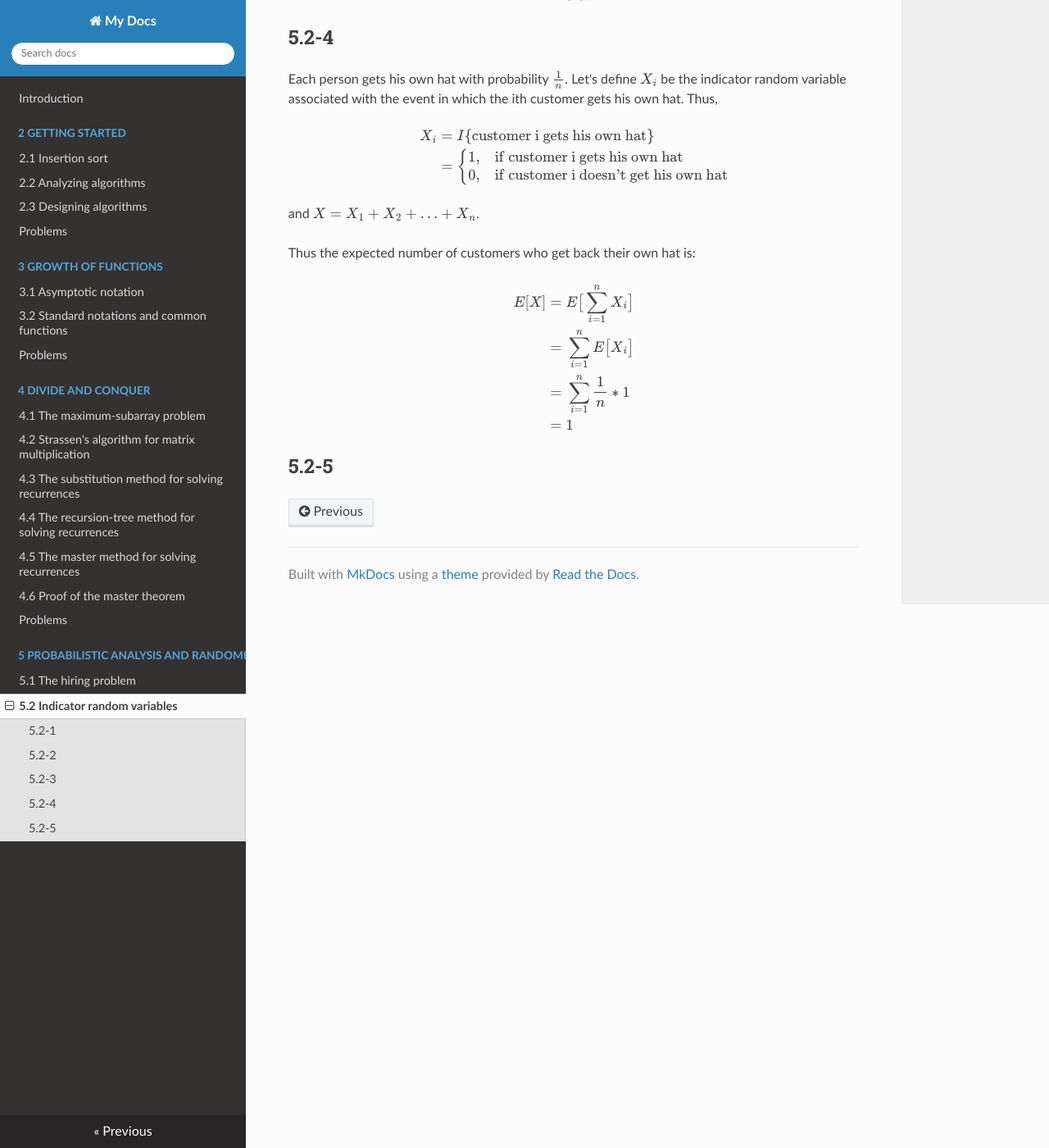
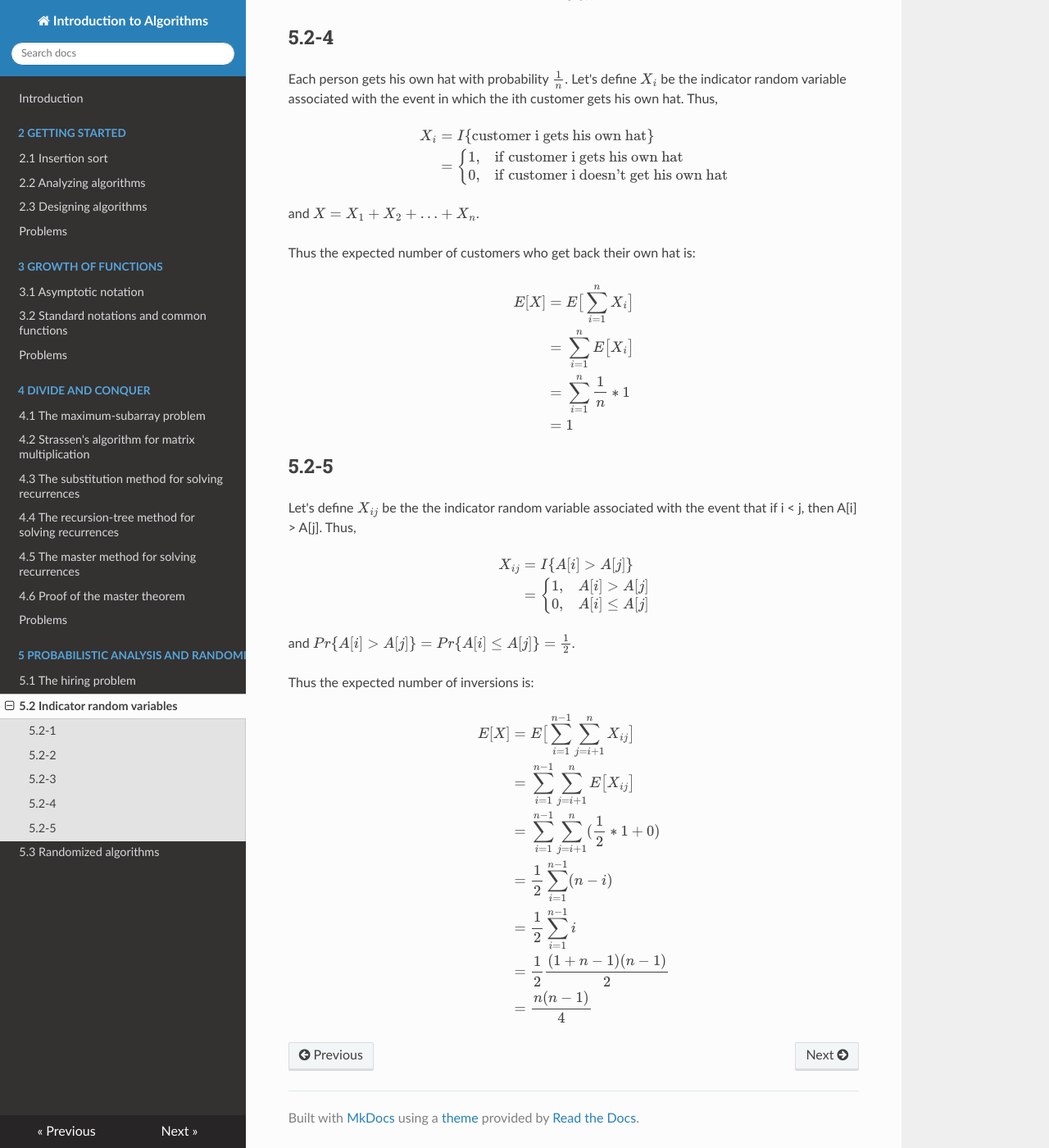
Before and after one commit to Frederick-S/Introduction-to-Algorithms-Notes, an MkDocs documentation site: the page built from docs/5-Probabilistic-Analysis-and-Randomized-Algorithms/5.2-Indicator-random-variables.md, in a window 1280 px wide and 1400 px high, scrolled down 1504 px. Shown: the whole window at 82% size. Built offline with MkDocs 1.6.1, drawn with Linux system fonts in a browser that asks for light colours; nearby versions of some CDN libraries; formulas are drawn with MathJax 3; old or Windows-style settings are respelled for this version of MkDocs.

Commit message:
Finish 5.2

```diff
--- a/docs/5-Probabilistic-Analysis-and-Randomized-Algorithms/5.2-Indicator-random-variables.md
+++ b/docs/5-Probabilistic-Analysis-and-Randomized-Algorithms/5.2-Indicator-random-variables.md
@@ -79,3 +79,30 @@ E[X] &=& E\big[\sum_{i = 1}^n X_i\big] \\\
 $$
 
 ## 5.2-5
+Let's define $X_{ij}$ be the the indicator random variable associated with the event that if i < j, then A[i] > A[j]. Thus,
+
+$$
+\begin{eqnarray}
+X_{ij} &=& I\lbrace A[i] > A[j]\rbrace \\\
+&=& \begin{cases}
+      1, & A[i] > A[j] \\\
+      0, & A[i] \leq A[j]
+    \end{cases}
+\end{eqnarray}
+$$
+
+and $Pr\lbrace A[i] > A[j] \rbrace = Pr\lbrace A[i] \leq A[j] \rbrace = \frac{1}{2}$.
+
+Thus the expected number of inversions is:
+
+$$
+\begin{eqnarray}
+E[X] &=& E\big[\sum_{i = 1}^{n - 1} \sum_{j = i + 1}^n X_{ij}\big] \\\
+&=& \sum_{i = 1}^{n - 1} \sum_{j = i + 1}^n E\big[X_{ij}\big] \\\
+&=& \sum_{i = 1}^{n - 1} \sum_{j = i + 1}^n (\frac{1}{2} * 1 + 0) \\\
+&=& \frac{1}{2}\sum_{i = 1}^{n - 1} (n - i) \\\
+&=& \frac{1}{2}\sum_{i = 1}^{n - 1} i \\\
+&=& \frac{1}{2}\frac{(1 + n - 1)(n - 1)}{2} \\\
+&=& \frac{n(n - 1)}{4}
+\end{eqnarray}
+$$
--- a/mkdocs.yml
+++ b/mkdocs.yml
@@ -1,4 +1,4 @@
-site_name: My Docs
+site_name: Introduction to Algorithms
 theme: readthedocs
 extra_javascript: ['https://cdn.mathjax.org/mathjax/latest/MathJax.js?config=TeX-AMS-MML_HTMLorMML', 'mathjaxconfig.js']
 pages:
@@ -23,3 +23,4 @@ pages:
 - '5 Probabilistic Analysis and Randomized Algorithms':
     - '5.1 The hiring problem': '5-Probabilistic-Analysis-and-Randomized-Algorithms/5.1-The-hiring-problem.md'
     - '5.2 Indicator random variables': '5-Probabilistic-Analysis-and-Randomized-Algorithms/5.2-Indicator-random-variables.md'
+    - '5.3 Randomized algorithms': '5-Probabilistic-Analysis-and-Randomized-Algorithms/5.3-Randomized-algorithms.md'
```
Also changed, not shown: docs/5-Probabilistic-Analysis-and-Randomized-Algorithms/5.3-Randomized-algorithms.md (added, +2 -0 lines).
